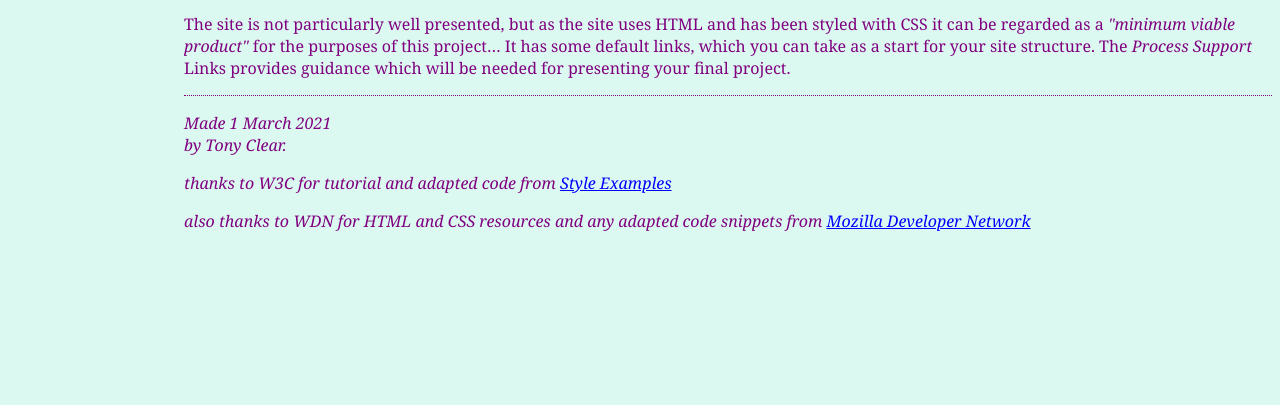
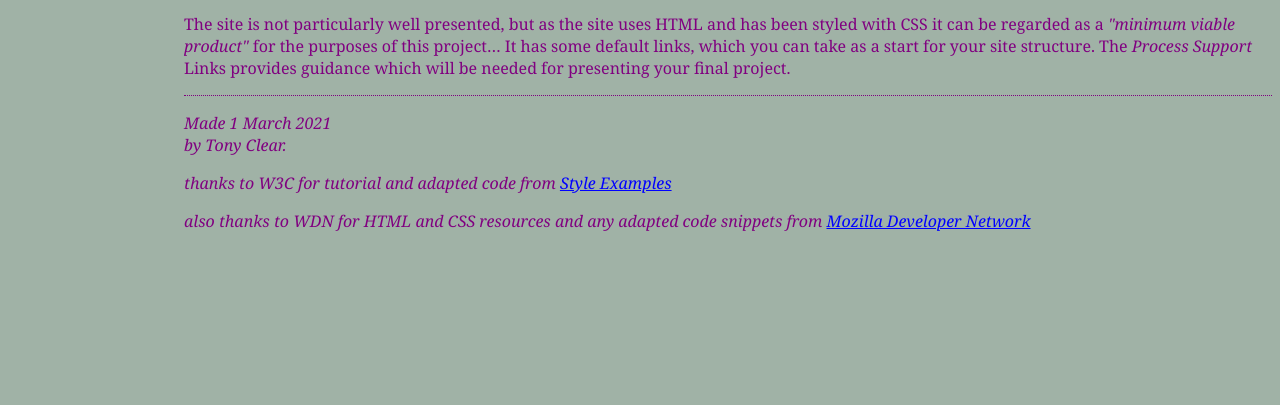
Before and after one commit to trt2862/Ctrl-Alt-Elite.github.io, a plain HTML site: page index.html in a window 1280 px wide. Shown: the part 395-800 px from the top of the page. Drawn offline with Linux system fonts and the light colour scheme.

Commit message:
Update index.html
background changes again

```diff
--- a/index.html
+++ b/index.html
@@ -1,6 +1,6 @@
 <!DOCTYPE html PUBLIC "-//W3C//DTD HTML 4.01//EN">
 <html>
-<body style="background-color:#DBF9F0;">
+<body style="background-color:#A0B2A6;">
 <head>
   <title>My first styled page</title>
   	<link rel="stylesheet" href="styles/mystyles.css">
```
